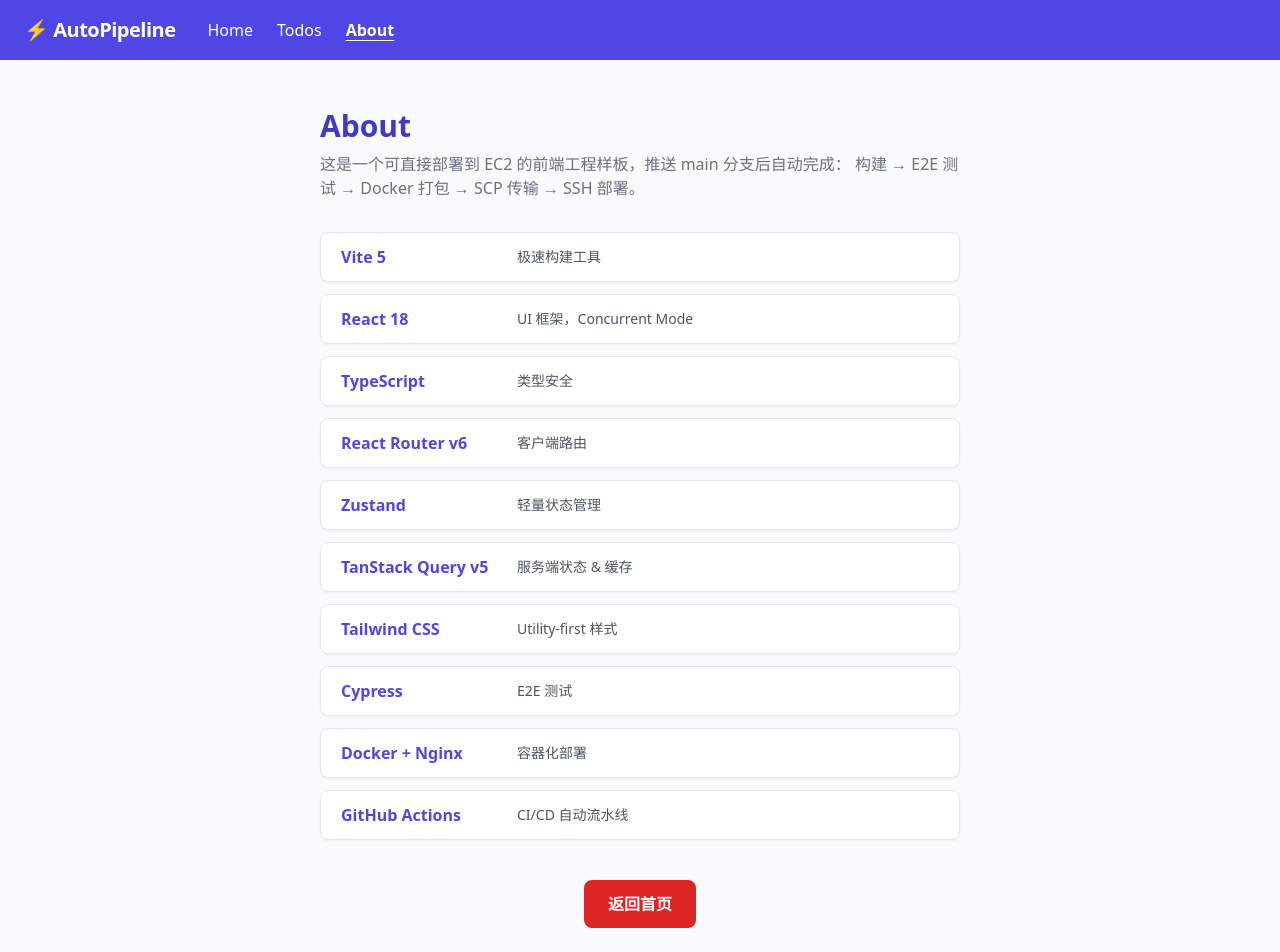
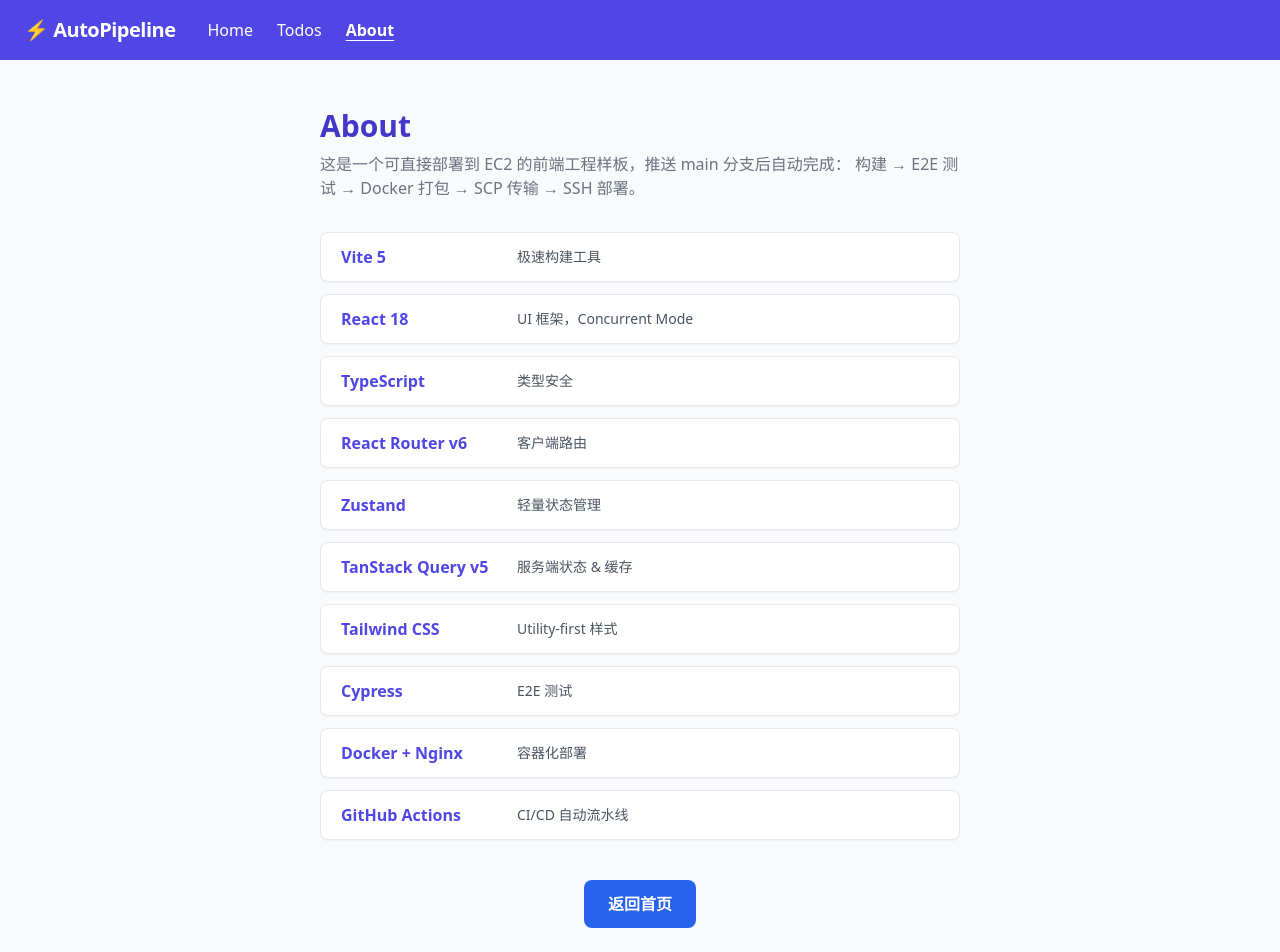
Before and after one commit to yundongfusheng/auto-pipeline-starter, a React (Vite) app: page /about in a window 1280 px wide. Shown: the top 952 px of the page. Built offline with nearby package versions, Linux system fonts and the light colour scheme.

Commit message:
feat: implement PRD

```diff
--- a/src/pages/About.tsx
+++ b/src/pages/About.tsx
@@ -38,7 +38,7 @@
         <Link
           to="/"
           aria-label="返回首页"
-          className="inline-block bg-red-600 hover:bg-red-700 focus:outline-none focus:ring-2 focus:ring-red-500 focus:ring-offset-2 text-white font-semibold px-6 py-3 rounded-lg transition-colors"
+          className="inline-block bg-blue-600 hover:bg-blue-700 focus:outline-none focus:ring-2 focus:ring-blue-500 focus:ring-offset-2 text-white font-semibold px-6 py-3 rounded-lg transition-colors"
         >
           返回首页
         </Link>
```
Also changed, not shown: 2 other files (tests, documents, lock files or other folders).
